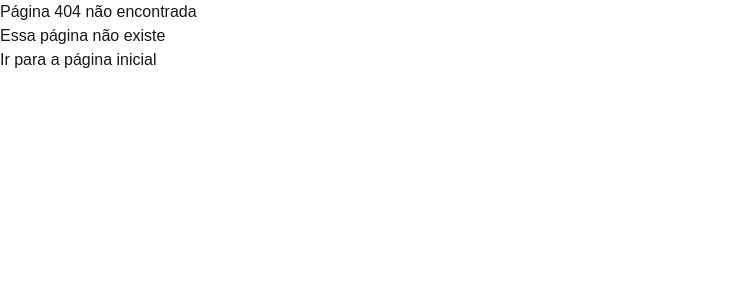
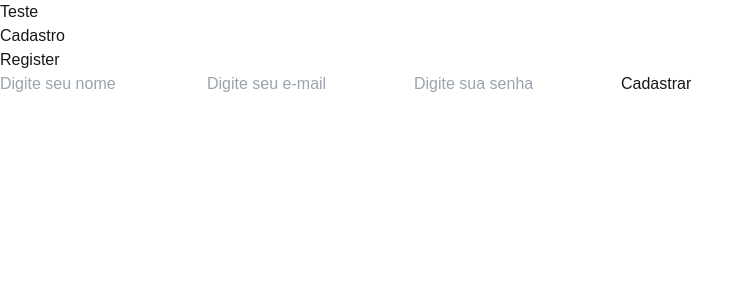
Before and after one commit to MatheusPesarini/next-micro-saas, a Next.js app: page /register in a window 1280 px wide. Before the commit this address had no page. Shown: the top 300 px of the page, without its empty margins (0-754 px from the left). Built offline with nearby package versions, Linux system fonts and the light colour scheme.

Commit message:
Adiciona rotas para criação de usuários, implementa página de registro e inclui componente de cabeçalho

```diff
--- a/src/app/layout.tsx
+++ b/src/app/layout.tsx
@@ -1,19 +1,23 @@
-import type { Metadata } from "next"
-import "./globals.css"
+import type { Metadata } from "next";
+import "./globals.css";
+import Header from "@/components/header";
 
 export const metadata: Metadata = {
 	title: "Micro SaaS",
 	description: "Created by Matheus Pesarini",
-}
+};
 
 export default function RootLayout({
 	children,
 }: Readonly<{
-	children: React.ReactNode
+	children: React.ReactNode;
 }>) {
 	return (
 		<html lang="pt-BR">
-			<body className={"antialiased"}>{children}</body>
+			<body className={"antialiased"}>
+				<Header />
+				{children}
+			</body>
 		</html>
-	)
+	);
 }
--- /dev/null
+++ b/src/app/register/page.tsx
@@ -0,0 +1,13 @@
+export default function Register() {
+	return (
+		<div>
+			<h1>Register</h1>
+			<form>
+				<input type="text" placeholder="Digite seu nome"/>
+				<input type="email" placeholder="Digite seu e-mail"/>
+				<input type="password" placeholder="Digite sua senha"/>
+				<button type="submit">Cadastrar</button>
+			</form>
+		</div>
+	);
+}
--- /dev/null
+++ b/src/components/header/index.tsx
@@ -0,0 +1,18 @@
+import Link from "next/link";
+
+export default function Header() {
+	return (
+		<header className="flex py-2 px-4 bg-gray-800 text-white">
+			<div className="flex items-center justify-between w-full max-w-7xl mx-auto">
+				<h1>Teste</h1>
+        <nav>
+          <ul className="flex space-x-4">
+            <li>
+              <Link href={"/register"}>Cadastro</Link>
+            </li>
+          </ul>
+        </nav>
+			</div>
+		</header>
+	);
+}
```
Also changed, not shown: src/app/api/routes/create-user/user.ts (added, +34 -0 lines).
